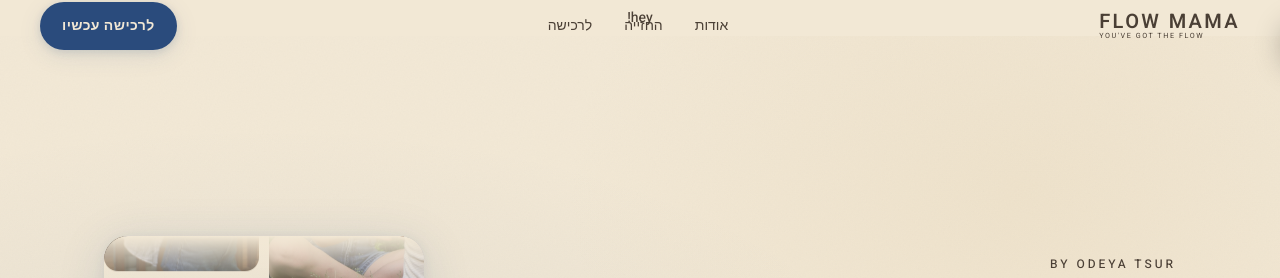
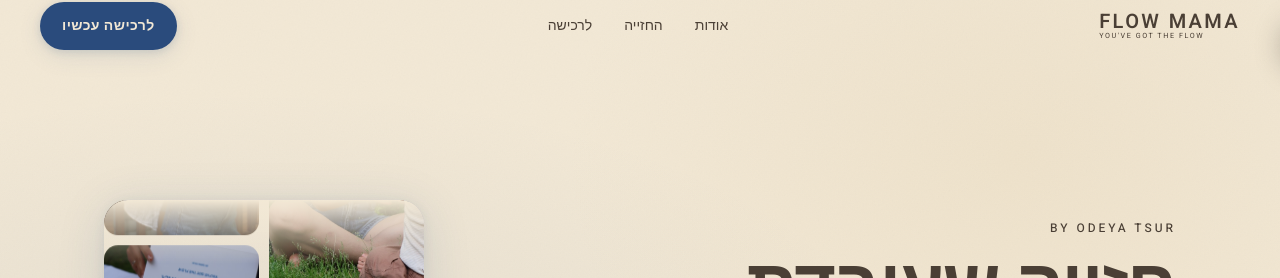
Before and after one commit to Woolfson1994/Flow-Mama, a website: page index.html in a window 1280 px wide. Shown: the top 278 px of the page. Drawn offline with nearby package versions, Linux system fonts and the light colour scheme; a web font is replaced by a local one.

Commit message:
Remove hey! test banner

```diff
--- a/index.html
+++ b/index.html
@@ -335,8 +335,6 @@
   <!-- ═══════════════════════════════════════════════════
        NAVBAR
   ════════════════════════════════════════════════════ -->
-  <div class="w-full text-center bg-navy text-cream py-2 font-body text-sm font-medium">hey!</div>
-
   <nav id="navbar" class="fixed top-0 inset-x-0 z-30 px-6 md:px-10 flex flex-col md:flex-row md:items-center md:justify-between">
     <!-- Top row: logo + CTA -->
     <div class="flex items-center justify-between py-3">
```
